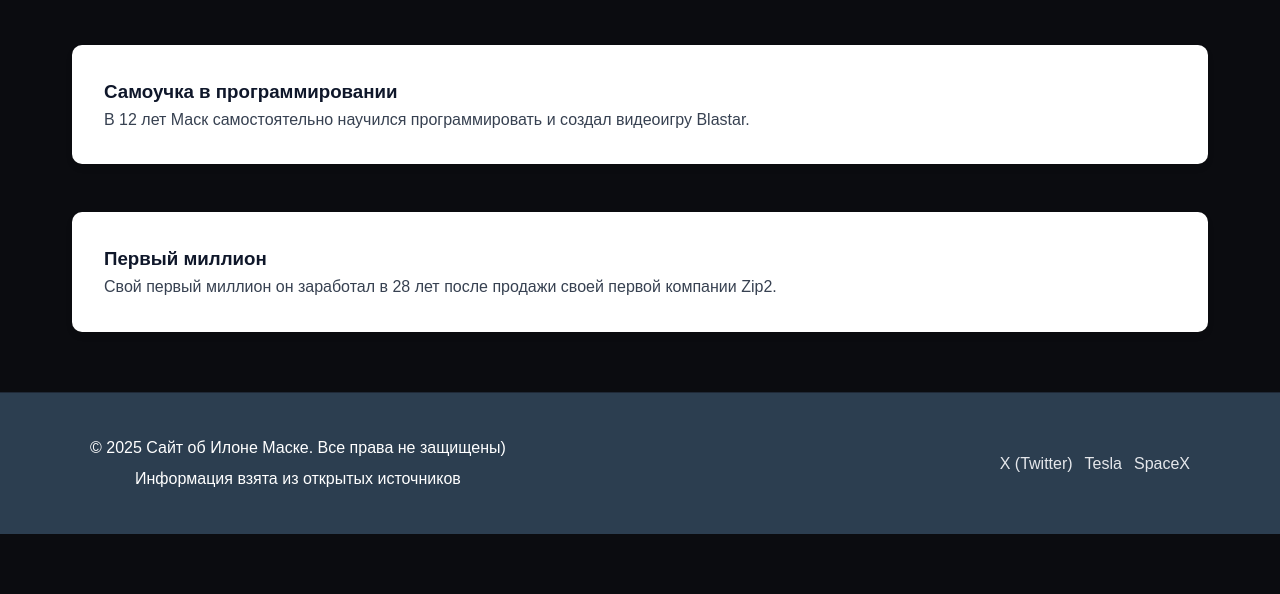
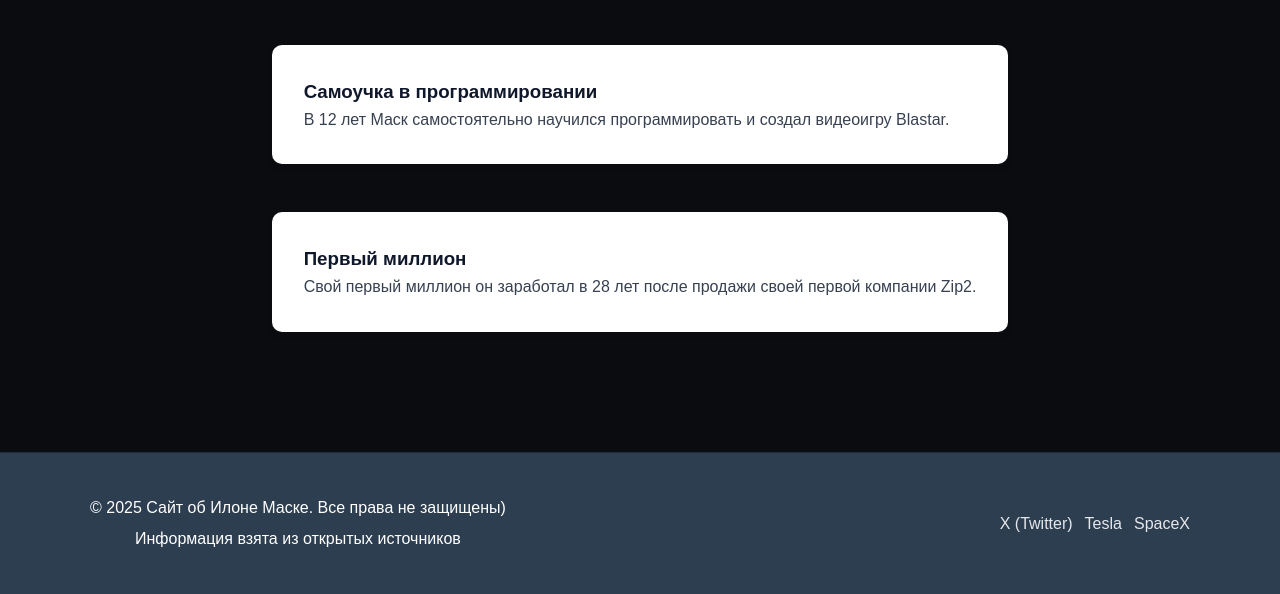
Before and after one commit to tidmkhokhlov/this-is-Ilon-Mask, a plain HTML site: page facts.html in a window 1280 px wide. Shown: the part 206-800 px from the top of the page. Drawn offline with Linux system fonts and the light colour scheme.

Commit message:
fix footer page facts

```diff
--- a/style.css
+++ b/style.css
@@ -384,9 +384,15 @@ html, body { height: 100%; }
 body {
   color: var(--text);
   background: var(--bg);
+  min-height: 100vh;
+  display: flex;
+  flex-direction: column;
 }
 
 .container { width: min(1100px, 92%); margin: 0 auto; }
+
+/* Sticky footer layout: let main grow to fill space */
+main { flex: 1 0 auto; }
 
 /* Header */
 .site-header { position: sticky; top: 0; backdrop-filter: blur(6px); background: color-mix(in oklab, var(--bg) 85%, transparent); border-bottom: 1px solid var(--border); z-index: 100; }
@@ -401,7 +407,7 @@ body {
 .btn:hover { transform: translateY(-1px); box-shadow: 0 8px 24px rgba(0,0,0,.25); }
 .btn.primary { background: var(--primary); color: #fff; border-color: transparent; }
 
-/* Hero tweaks for new theme (non-breaking) */
+
 .hero .subtitle { color: var(--muted); }
 
 /* Sections */
```
